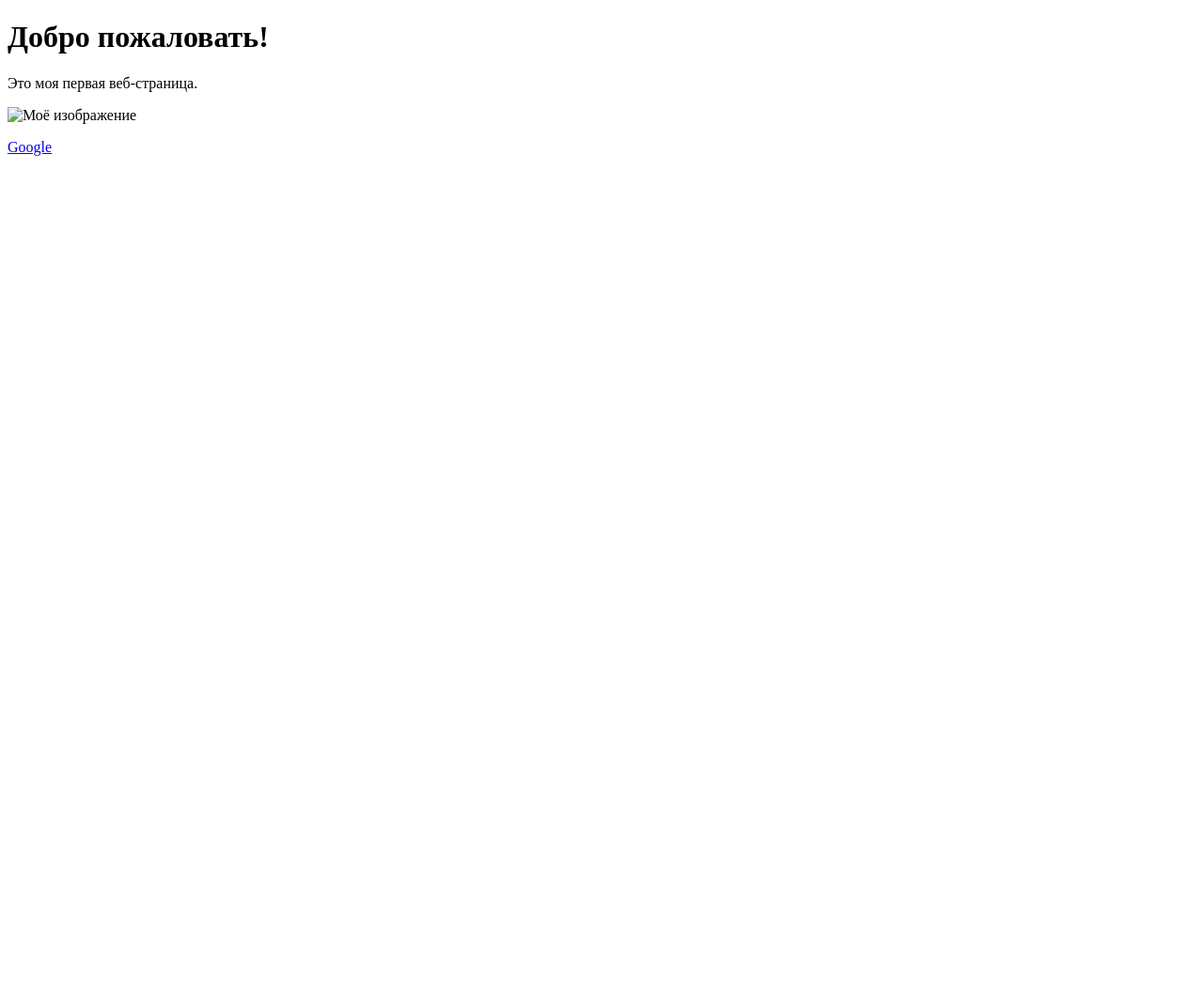
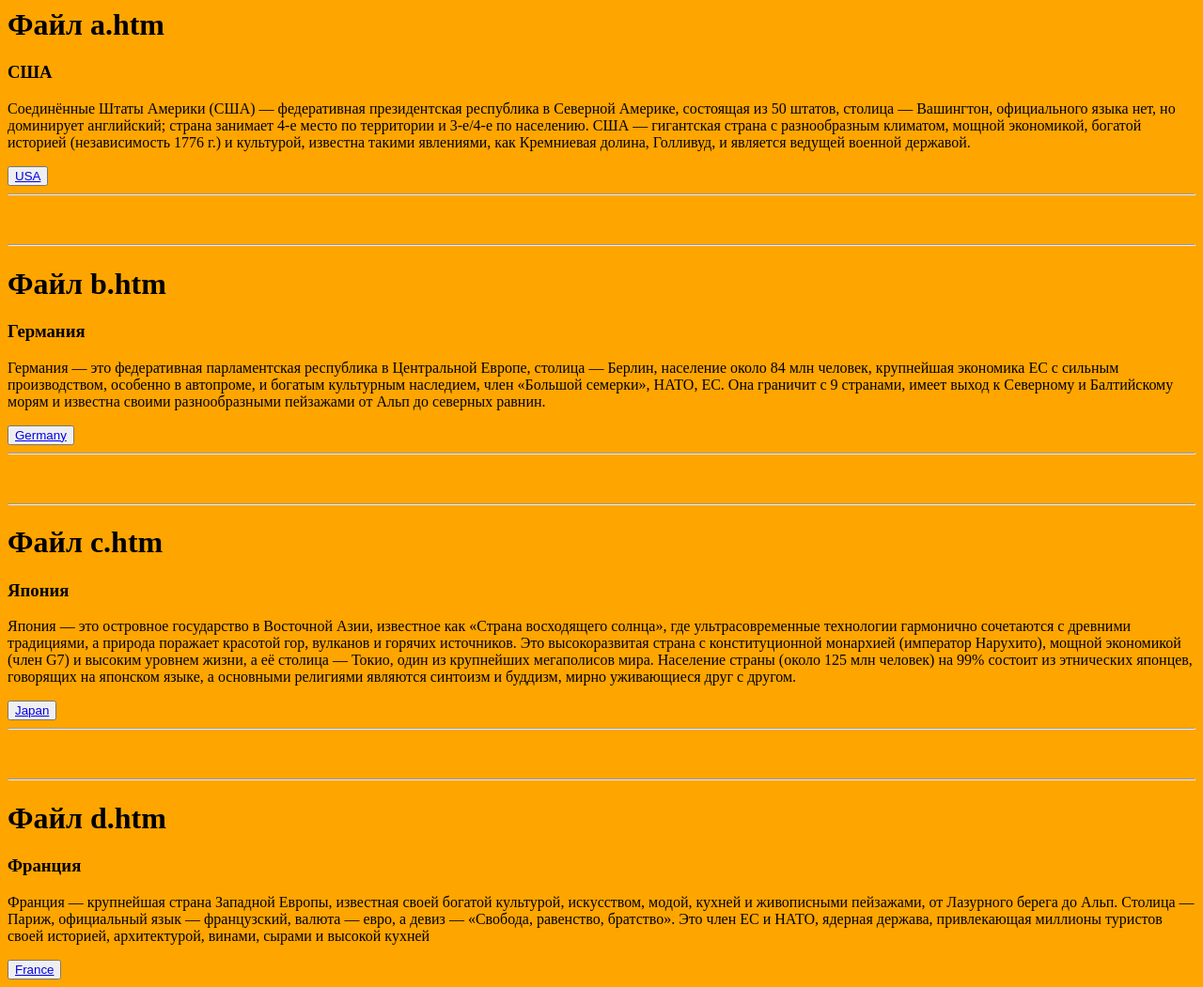
Before and after one commit to nuralibaktybekov182-ui/my-syte, a plain HTML site: page index.html in a window 1280 px wide. Shown: the whole page at 94% size. Before the commit the page ends 800 px from the top, so only its background shows below. Drawn offline with Linux system fonts and the light colour scheme.

Commit message:
Update index.html

```diff
--- a/index.html
+++ b/index.html
@@ -1,13 +1,41 @@
-<!DOCTYPE html>
+<h1> Файл a.htm </h1>
 <html>
 <head>
-    <meta charset="UTF-8">
-    <title>Мой информационный ресурс</title>
+    <title>Страны</title>
 </head>
-<body>
-    <h1>Добро пожаловать!</h1>
-    <p>Это моя первая веб-страница.</p>
-    <img src="images (2).jpg" alt="Моё изображение" width="300">
-    <p><a href="https://google.com">Google</a></p>
+<body bgcolor="orange" text="with">
+    <p><h3>США</h3></p>
+    <p>Соединённые Штаты Америки (США) — федеративная президентская республика в Северной Америке, состоящая из 50 штатов, столица — Вашингтон, официального языка нет, но доминирует английский; страна занимает 4-е место по территории и 3-е/4-е по населению. США — гигантская страна с разнообразным климатом, мощной экономикой, богатой историей (независимость 1776 г.) и культурой, известна такими явлениями, как Кремниевая долина, Голливуд, и является ведущей военной державой. </p>
+    <button><a href="https://youtu.be/5YkCHp7JL9E?si=I4L8IzMwPeIXi4N_"> USA </a> </button>
 </body>
 </html>
+<hr><br><br>
+<hr><p></p>
+<h1>Файл b.htm</h1>
+<html>
+<body>
+    <p><h3>Германия</h3></p>
+    <p>Германия — это федеративная парламентская республика в Центральной Европе, столица — Берлин, население около 84 млн человек, крупнейшая экономика ЕС с сильным производством, особенно в автопроме, и богатым культурным наследием, член «Большой семерки», НАТО, ЕС. Она граничит с 9 странами, имеет выход к Северному и Балтийскому морям и известна своими разнообразными пейзажами от Альп до северных равнин.</p>
+    <button><a href="https://youtu.be/cy8OeontePE?si=Bxum7R3Y6b-qiB-l"> Germany </a> </button>
+</body>
+</html>
+<hr><br><br>
+<hr><p></p>
+<h1> Файл c.htm</h1>
+<html>
+<body>
+    <p><h3>Япония</h3></p>
+    <p>Япония — это островное государство в Восточной Азии, известное как «Страна восходящего солнца», где ультрасовременные технологии гармонично сочетаются с древними традициями, а природа поражает красотой гор, вулканов и горячих источников. Это высокоразвитая страна с конституционной монархией (император Нарухито), мощной экономикой (член G7) и высоким уровнем жизни, а её столица — Токио, один из крупнейших мегаполисов мира. Население страны (около 125 млн человек) на 99% состоит из этнических японцев, говорящих на японском языке, а основными религиями являются синтоизм и буддизм, мирно уживающиеся друг с другом.</p>
+    <button><a href="https://youtu.be/atoVvVZfbLI?si=avy4BU-mtTGcDqEv">Japan</a> </button>
+</body>
+</html>
+<hr><br><br>
+<hr><p></p>
+<h1>Файл d.htm</h1>
+<html>
+<body>
+    <p><h3>Франция</h3></p>
+    <p>Франция — крупнейшая страна Западной Европы, известная своей богатой культурой, искусством, модой, кухней и живописными пейзажами, от Лазурного берега до Альп. Столица — Париж, официальный язык — французский, валюта — евро, а девиз — «Свобода, равенство, братство». Это член ЕС и НАТО, ядерная держава, привлекающая миллионы туристов своей историей, архитектурой, винами, сырами и высокой кухней </p>
+    <button><a href="https://youtu.be/sEBnjgtfIfQ?si=6YSjopgUgSatZxFi">France</a> </button>
+</body>
+</html>
```
